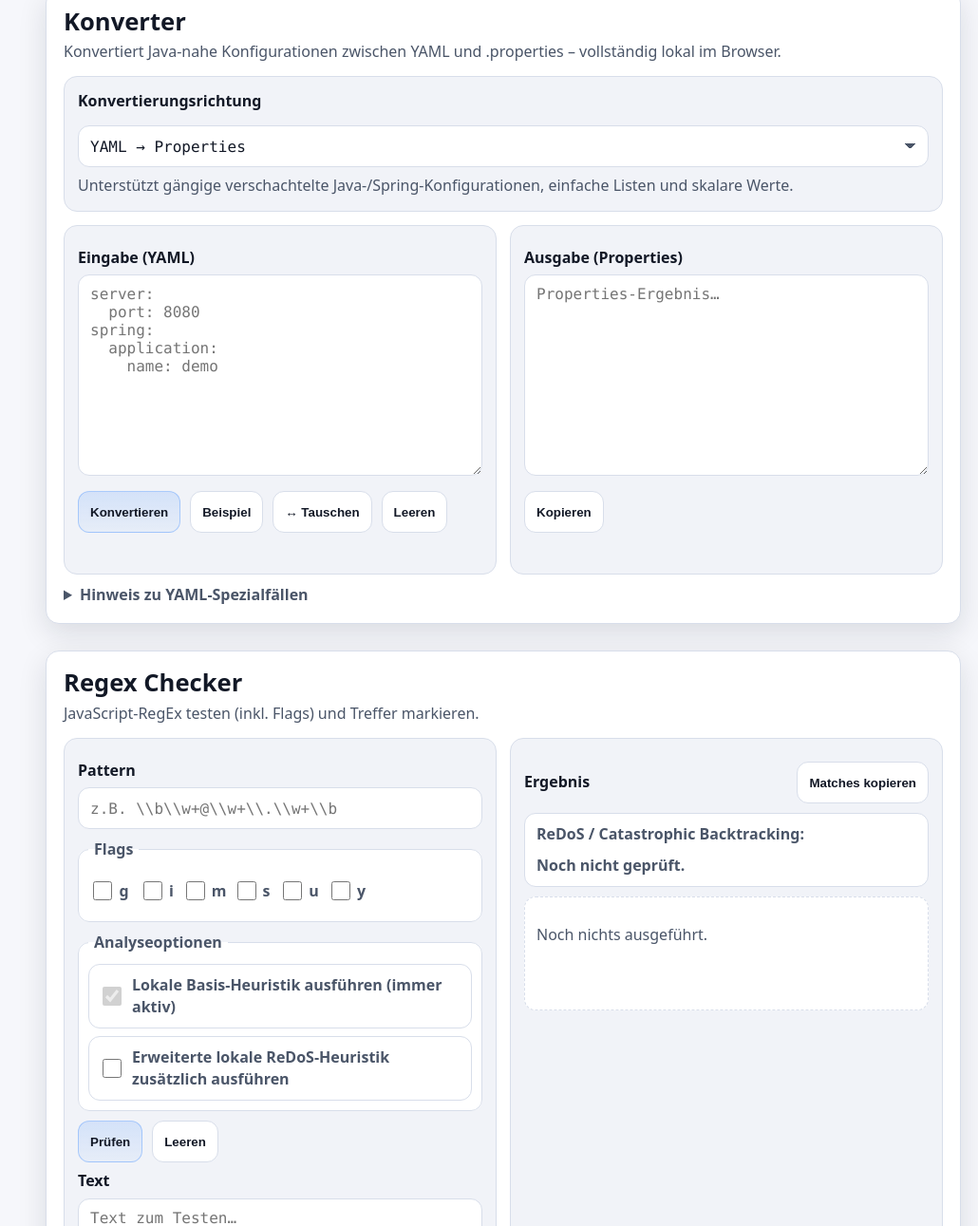
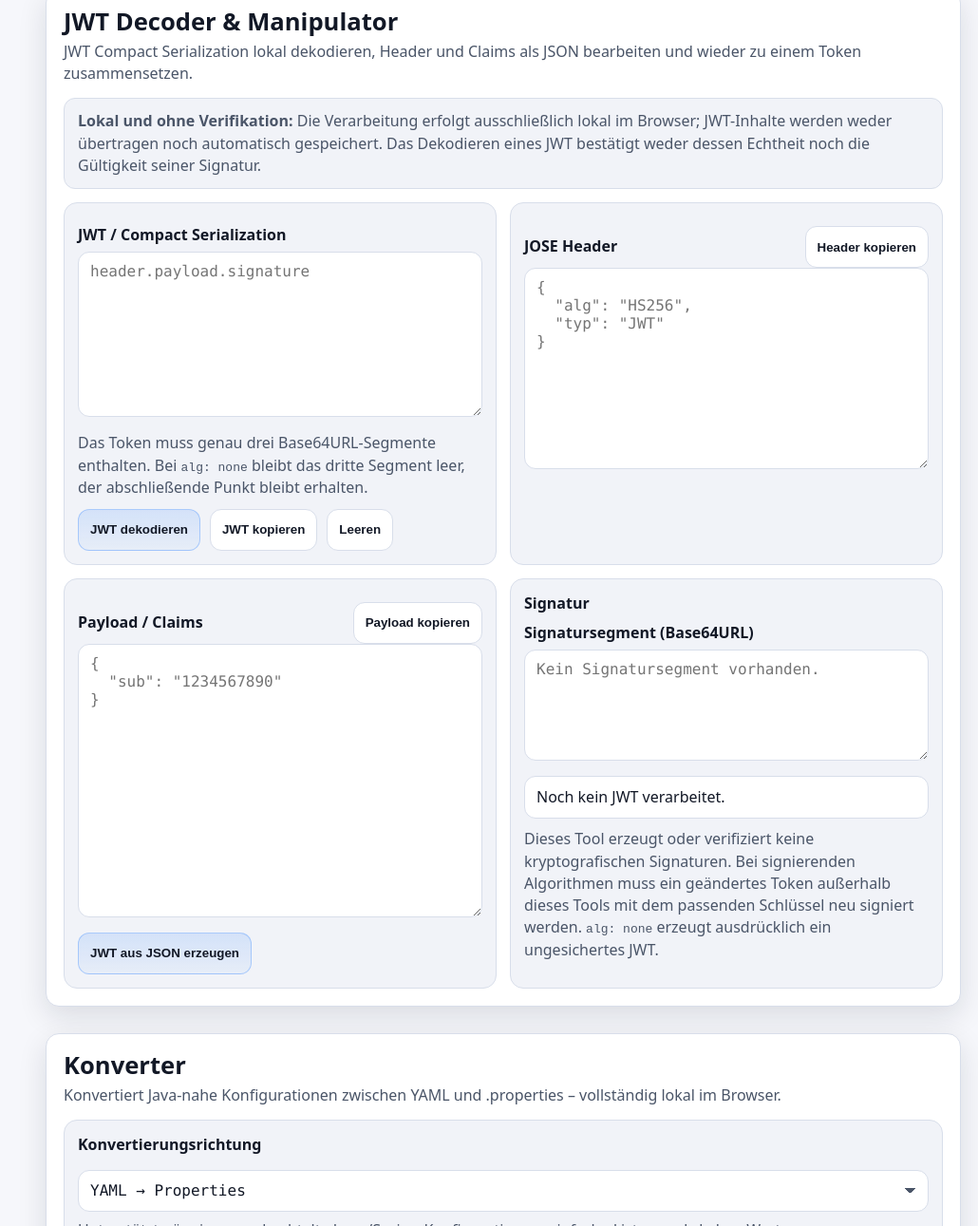
Before and after one commit to Huluvu424242/online-tools, a website: page index.html in a window 1280 px wide. Shown: the part 1248-2539 px from the top of the page at 95% size, without its empty margins (250-1280 px from the left). Drawn offline with Linux system fonts and the light colour scheme.

Commit message:
Story #138: JWT-Werkzeug in Oberfläche integrieren

```diff
--- a/index.html
+++ b/index.html
@@ -10,6 +10,7 @@
     <link rel="stylesheet" href="src/styles.css"/>
     <script defer src="src/cron-erklaerer.js"></script>
     <script defer src="src/base64.js"></script>
+    <script defer src="src/jwt.js"></script>
     <script defer src="src/rot13.js"></script>
     <script defer src="src/zip.js"></script>
     <script defer src="src/yaml-properties.js"></script>
@@ -174,6 +175,83 @@
                     </div>
 
                     <p class="hint" id="b64Status" role="status" aria-live="polite"></p>
+                </div>
+            </div>
+        </section>
+
+        <!-- TOOL: JWT -->
+        <section class="tool" id="tool-jwt" data-name="JWT Decoder Manipulator" data-nav="JWT"
+                 data-nav-hint="Header, Claims, alg" data-tags="jwt jose token claims base64url decoder encoder">
+            <header class="tool-header">
+                <h1>JWT Decoder &amp; Manipulator</h1>
+                <p class="muted">
+                    JWT Compact Serialization lokal dekodieren, Header und Claims als JSON bearbeiten
+                    und wieder zu einem Token zusammensetzen.
+                </p>
+            </header>
+
+            <div class="notice" role="note" aria-label="JWT Datenschutz- und Sicherheitshinweis">
+                <strong>Lokal und ohne Verifikation:</strong>
+                Die Verarbeitung erfolgt ausschließlich lokal im Browser; JWT-Inhalte werden weder übertragen
+                noch automatisch gespeichert. Das Dekodieren eines JWT bestätigt weder dessen Echtheit noch die
+                Gültigkeit seiner Signatur.
+            </div>
+
+            <div id="jwtErrors" class="notice" role="alert" tabindex="-1" hidden></div>
+
+            <div class="grid">
+                <div class="panel">
+                    <label for="jwtCompact">JWT / Compact Serialization</label>
+                    <textarea id="jwtCompact" rows="8" maxlength="1000000" spellcheck="false"
+                              aria-describedby="jwtCompactHint"
+                              placeholder="header.payload.signature"></textarea>
+                    <p class="hint" id="jwtCompactHint">
+                        Das Token muss genau drei Base64URL-Segmente enthalten. Bei <code>alg: none</code>
+                        bleibt das dritte Segment leer, der abschließende Punkt bleibt erhalten.
+                    </p>
+                    <div class="row">
+                        <button class="btn primary" id="jwtDecode" type="button">JWT dekodieren</button>
+                        <button class="btn" id="jwtCopy" type="button">JWT kopieren</button>
+                        <button class="btn" id="jwtClear" type="button">Leeren</button>
+                    </div>
+                </div>
+
+                <div class="panel">
+                    <div class="row space-between">
+                        <h2 class="panel-title">JOSE Header</h2>
+                        <button class="btn" id="jwtCopyHeader" type="button">Header kopieren</button>
+                    </div>
+                    <label class="sr-only" for="jwtHeader">JOSE Header als JSON</label>
+                    <textarea id="jwtHeader" rows="10" maxlength="1000000" spellcheck="false"
+                              placeholder="{&#10;  &quot;alg&quot;: &quot;HS256&quot;,&#10;  &quot;typ&quot;: &quot;JWT&quot;&#10;}"></textarea>
+                </div>
+
+                <div class="panel">
+                    <div class="row space-between">
+                        <h2 class="panel-title">Payload / Claims</h2>
+                        <button class="btn" id="jwtCopyPayload" type="button">Payload kopieren</button>
+                    </div>
+                    <label class="sr-only" for="jwtPayload">Payload und Claims als JSON</label>
+                    <textarea id="jwtPayload" rows="14" maxlength="1000000" spellcheck="false"
+                              placeholder="{&#10;  &quot;sub&quot;: &quot;1234567890&quot;&#10;}"></textarea>
+                    <div class="row">
+                        <button class="btn primary" id="jwtBuild" type="button">JWT aus JSON erzeugen</button>
+                    </div>
+                </div>
+
+                <div class="panel">
+                    <h2 class="panel-title">Signatur</h2>
+                    <label for="jwtSignature">Signatursegment (Base64URL)</label>
+                    <textarea id="jwtSignature" rows="5" spellcheck="false" readonly
+                              placeholder="Kein Signatursegment vorhanden."></textarea>
+                    <div class="flat-result flat-neutral" id="jwtSignatureStatus" role="status" aria-live="polite">
+                        Noch kein JWT verarbeitet.
+                    </div>
+                    <p class="hint">
+                        Dieses Tool erzeugt oder verifiziert keine kryptografischen Signaturen. Bei signierenden
+                        Algorithmen muss ein geändertes Token außerhalb dieses Tools mit dem passenden Schlüssel
+                        neu signiert werden. <code>alg: none</code> erzeugt ausdrücklich ein ungesichertes JWT.
+                    </p>
                 </div>
             </div>
         </section>
```
